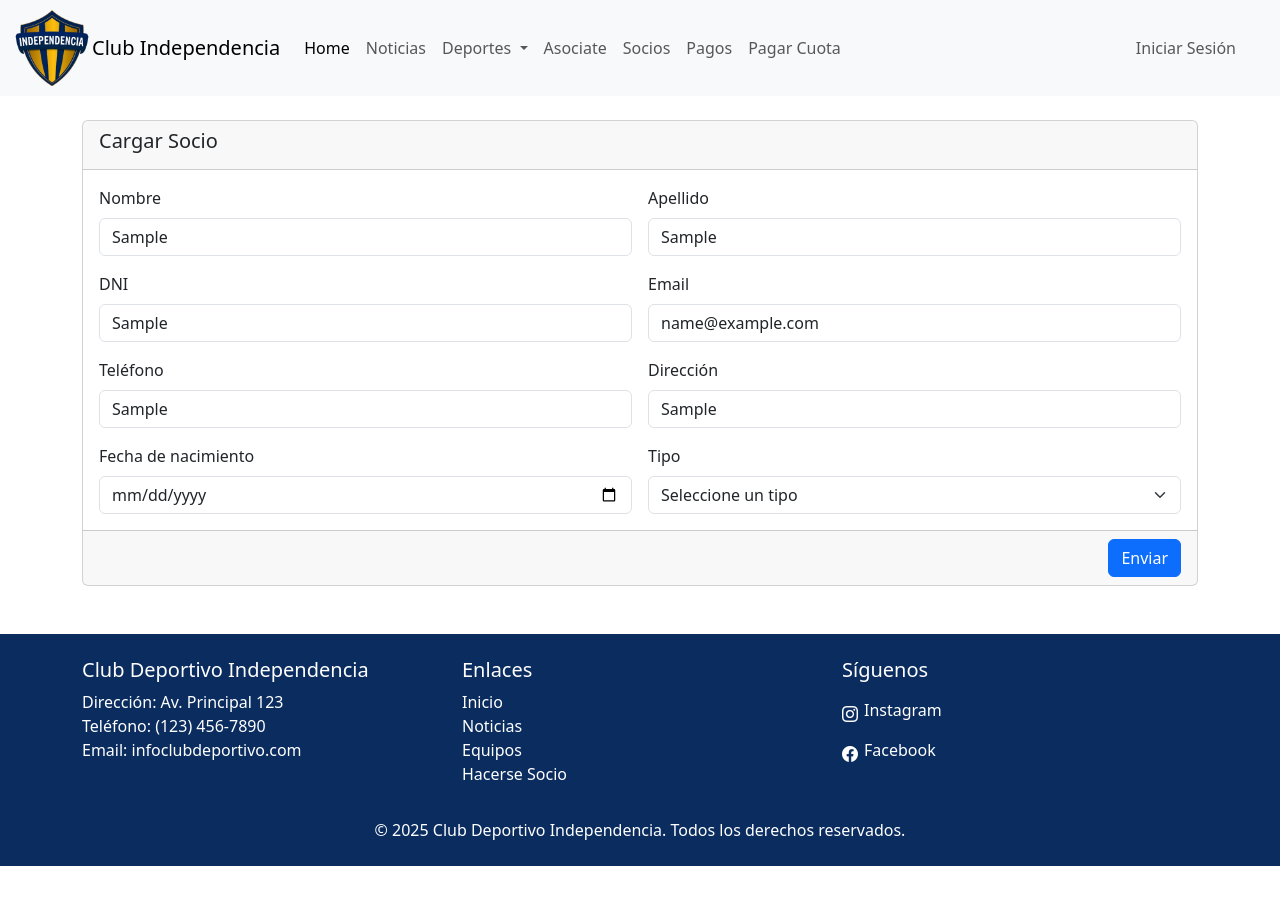
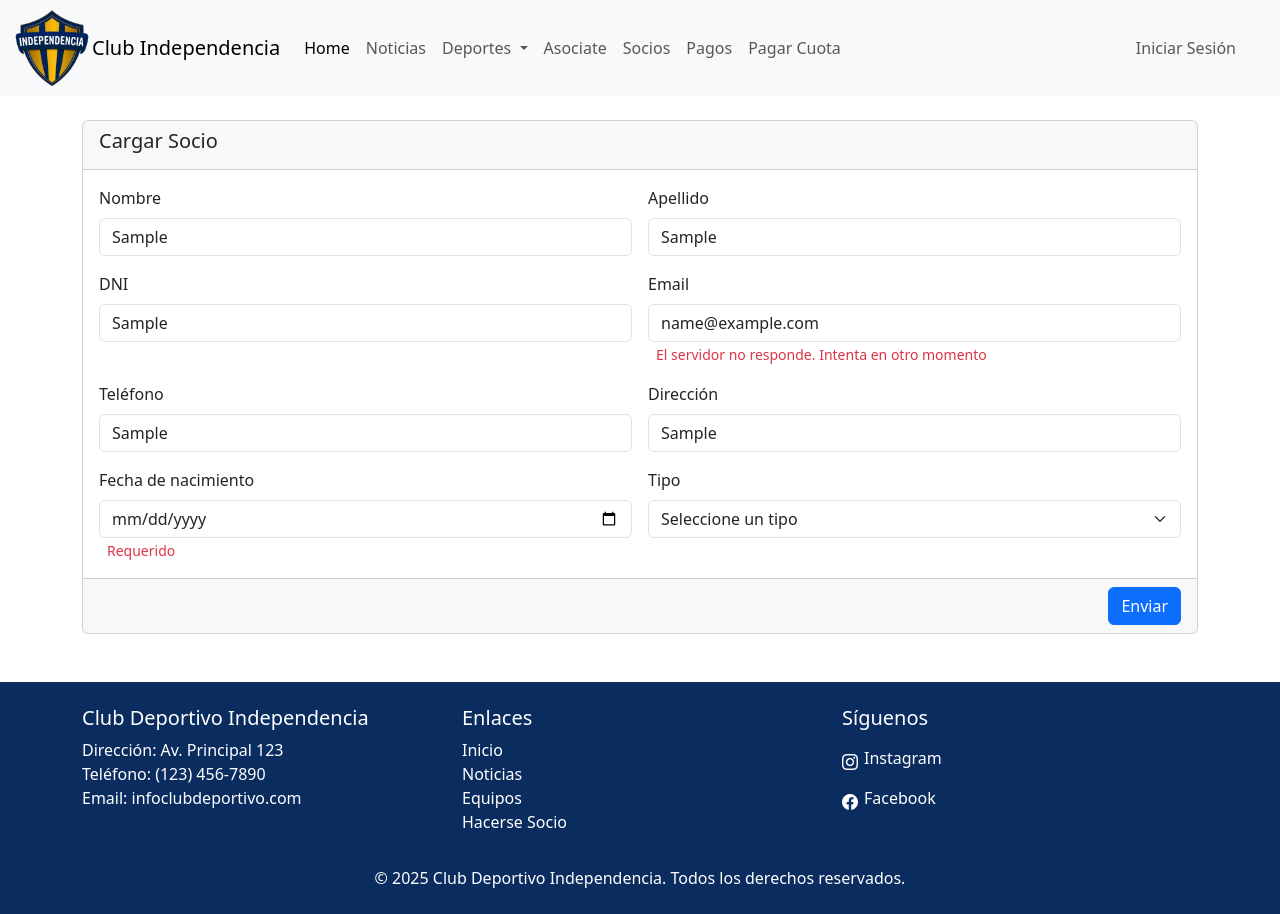
Before and after one commit to joseGiraudo/gestorClubBS, an Angular app: page /member-form in a window 1280 px wide. Both pictures are taken after typing "Sample", "Sample", "Sample", "name@example.com", "Sample", "Sample" into the empty fields and a click on the button "Enviar". Before the commit the page ends 866 px from the top, so only its background shows below. Built offline with nearby package versions, Linux system fonts and the light colour scheme; no server answers.

Commit message:
member form validations

```diff
--- a/src/app/components/members/member-form/member-form.component.html
+++ b/src/app/components/members/member-form/member-form.component.html
@@ -26,31 +26,90 @@
       <div class="col-md-6">
         <label class="form-label">Apellido</label>
         <input type="text" class="form-control" formControlName="lastName" required>
+        <div>
+          @if (memberForm.get('lastName')?.invalid && memberForm.get('lastName')?.touched) {
+            @if (memberForm.get('lastName')?.errors?.['required']) {
+              <small class="text-danger ms-2">Requerido</small>
+            }
+            @if (memberForm.get('lastName')?.errors?.['minlength']) {
+              <small class="text-danger ms-2">Al menos 2 caracteres</small>
+            }
+            @if (memberForm.get('lastName')?.errors?.['maxlength']) {
+              <small class="text-danger ms-2">Máximo 50 caracteres</small>
+            }
+          }
+        </div>
       </div>
 
       <div class="col-md-6">
         <label class="form-label">DNI</label>
         <input type="text" class="form-control" formControlName="dni" required>
+        <div>
+          @if (memberForm.get('dni')?.invalid && memberForm.get('dni')?.touched) {
+            @if (memberForm.get('dni')?.errors?.['required']) {
+              <small class="text-danger ms-2">Requerido</small>
+            }
+          }
+        </div>
       </div>
 
       <div class="col-md-6">
         <label class="form-label">Email</label>
         <input type="email" class="form-control" formControlName="email">
+        <div>
+          @if (memberForm.get('email')?.invalid && memberForm.get('email')?.touched) {
+            @if (memberForm.get('email')?.errors?.['required']) {
+              <small class="text-danger ms-2">Requerido</small>
+            }
+            @if (memberForm.get('email')?.errors?.['email']) {
+              <small class="text-danger ms-2">Email inválido</small>
+            }
+            @if (memberForm.get('email')?.getError('emailExists')) {
+              <small class="text-danger ms-2">Email ya registrado</small>
+            }
+            @if (memberForm.get('email')?.getError('serverError')) {
+              <small class="text-danger ms-2">El servidor no responde. Intenta en otro momento</small>
+            }
+          }
+        </div>
       </div>
 
       <div class="col-md-6">
         <label class="form-label">Teléfono</label>
         <input type="text" class="form-control" formControlName="phone">
+        <div>
+          @if (memberForm.get('phone')?.invalid && memberForm.get('phone')?.touched) {
+            @if (memberForm.get('phone')?.errors?.['required']) {
+              <small class="text-danger ms-2">Requerido</small>
+            }
+          }
+        </div>
       </div>
 
       <div class="col-md-6">
         <label class="form-label">Dirección</label>
         <input type="text" class="form-control" formControlName="address">
+        <div>
+          @if (memberForm.get('address')?.invalid && memberForm.get('address')?.touched) {
+            @if (memberForm.get('address')?.errors?.['required']) {
+              <small class="text-danger ms-2">Requerido</small>
+            }
+          }
+        </div>
       </div>
 
       <div class="col-md-6">
         <label class="form-label">Fecha de nacimiento</label>
         <input type="date" class="form-control" formControlName="birthdate">
+        <div>
+          @if (memberForm.get('birthdate')?.invalid && memberForm.get('birthdate')?.touched) {
+            @if (memberForm.get('birthdate')?.errors?.['required']) {
+              <small class="text-danger ms-2">Requerido</small>
+            } @else if (memberForm.get('birthdate')?.errors) {
+              <small class="text-danger ms-2">fecha inválida</small>
+            }
+          }
+        </div>
       </div>
 
       <div class="col-md-6">
--- a/src/app/components/members/member-form/member-form.component.ts
+++ b/src/app/components/members/member-form/member-form.component.ts
@@ -1,6 +1,8 @@
 import { Component, inject, OnInit } from '@angular/core';
 import { FormBuilder, FormGroup, ReactiveFormsModule, Validators } from '@angular/forms';
 import { MembersService } from '../../../services/members.service';
+import { birthdateValidation } from '../../../validators/birthdate-validator';
+import { emailValidator } from '../../../validators/email-validator';
 
 declare var bootstrap: any; // Para usar Bootstrap modal
 
@@ -26,13 +28,14 @@ export class MemberFormComponent implements OnInit {
       email: ['', [Validators.required, Validators.email]],
       phone: ['', [Validators.required]],
       address: ['',[ Validators.required]],
-      birthdate: [null, [Validators.required]],
+      birthdate: [null, [Validators.required, birthdateValidation]],
       type: ['', Validators.required],
     })
   }
 
   ngOnInit(): void {
     this.modal = new bootstrap.Modal(document.getElementById('confirmModal'));
+    this.memberForm.controls['email'].setAsyncValidators(emailValidator(this.memberService));
   }
 
   onSubmit(): void {
@@ -42,7 +45,7 @@ export class MemberFormComponent implements OnInit {
     } else {
       // Marcar todos los campos como touched para mostrar errores
       this.memberForm.markAllAsTouched();
-      console.log('Formulario inválido');
+      console.log('Formulario inválido', this.memberForm.errors);
     }
   }
 
--- a/src/app/services/members.service.ts
+++ b/src/app/services/members.service.ts
@@ -1,4 +1,4 @@
-import { HttpClient } from '@angular/common/http';
+import { HttpClient, HttpParams } from '@angular/common/http';
 import { Injectable } from '@angular/core';
 import { Member } from '../models/member';
 import { map, Observable, of } from 'rxjs';
@@ -143,4 +143,16 @@ export class MembersService {
     */
     return this.http.put<string>(`${this.apiUrl}/approve/${memberId}`, null);
   }
+
+  validateEmail(email: string): Observable<boolean> {
+    const params = new HttpParams().set('email', email.toString());
+
+    return this.http.get<boolean>(this.apiUrl + `/validEmail`, { params });
+  }
+
+
+
+
+
+
 }
--- /dev/null
+++ b/src/app/validators/birthdate-validator.ts
@@ -0,0 +1,7 @@
+import {AbstractControl, ValidationErrors} from '@angular/forms';
+
+export function birthdateValidation(control: AbstractControl): ValidationErrors | null {
+  const fechaNacimiento = new Date(control.value);
+  const fechaActual = new Date();
+  return fechaNacimiento >= fechaActual ? { fechaInvalida: true } : null;
+}
--- /dev/null
+++ b/src/app/validators/email-validator.ts
@@ -0,0 +1,27 @@
+import { AbstractControl, AsyncValidatorFn, ValidationErrors } from "@angular/forms";
+import { MembersService } from "../services/members.service";
+import { catchError, map, Observable, of, switchMap, timer } from "rxjs";
+
+
+export const emailValidator = (memberService: MembersService): AsyncValidatorFn => {
+
+    return (control: AbstractControl): Observable<ValidationErrors | null> => {
+        if(!control.value) {
+            return of(null);
+        }
+
+        return timer(1000).pipe(
+            switchMap(() =>
+                memberService.validateEmail(control.value).pipe(
+                    map((isAvailable: boolean) => {
+                        return !isAvailable ? { emailExists: true } : null
+                    }),
+                    catchError((error) => {
+                        console.error('Error en la validación del email', error);
+                        return of({ serverError: true })
+                    })
+                )
+            )
+        )
+    }
+}
```
Lines whose indentation alone changed are shown as unchanged.
